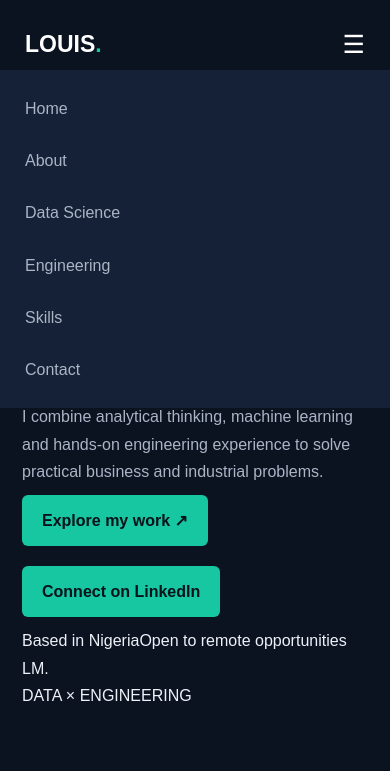
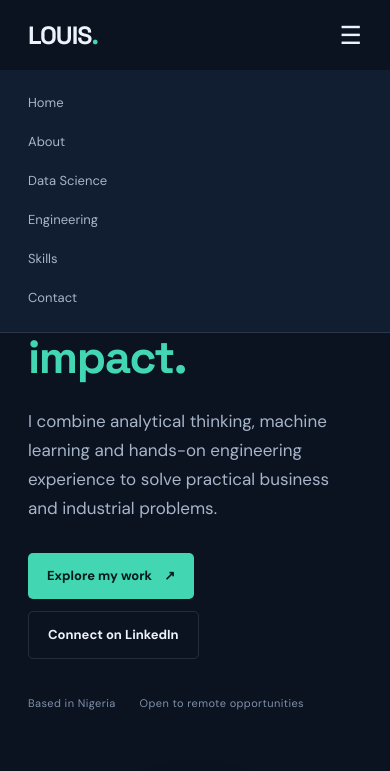
Before and after one commit to Louizz7/LOUIS-CHIBUZOR-MBAGWU-PORTFOLIO, a plain HTML site: page index.html in a window 390 px wide. Both pictures are taken after a click on the button "Toggle navigation". Shown: the top 771 px of the page. Drawn offline with Linux system fonts and the light colour scheme; no server answers.

Commit message:
Add responsive styling for portfolio redesign

```diff
--- a/styles.css
+++ b/styles.css
@@ -1,188 +1,59 @@
-* {
-    box-sizing: border-box;
-    margin: 0;
-    padding: 0;
-}
-
-html {
-    scroll-behavior: smooth;
-}
-
-body {
-    background: #0b1220;
-    color: #edf2f8;
-    font-family: Arial, sans-serif;
-    line-height: 1.7;
-}
-
-header {
-    max-width: 1100px;
-    margin: auto;
-    padding: 25px;
-    display: flex;
-    justify-content: space-between;
-    align-items: center;
-}
-
-.logo {
-    font-size: 23px;
-    font-weight: bold;
-    color: white;
-    text-decoration: none;
-}
-
-.logo span {
-    color: #16c7a1;
-}
-
-nav {
-    display: flex;
-    gap: 25px;
-}
-
-nav a {
-    color: #aab5c6;
-    text-decoration: none;
-}
-
-nav a:hover {
-    color: #16c7a1;
-}
-
-#menu {
-    display: none;
-}
-
-section {
-    max-width: 1100px;
-    margin: auto;
-    padding: 90px 25px;
-    border-top: 1px solid #ffffff15;
-}
-
-.hero {
-    min-height: 580px;
-    display: flex;
-    flex-direction: column;
-    justify-content: center;
-    align-items: flex-start;
-    border: none;
-}
-
-.eyebrow {
-    color: #16c7a1;
-    font-size: 12px;
-    letter-spacing: 2px;
-    margin-bottom: 20px;
-}
-
-h1 {
-    font-size: clamp(40px, 6vw, 65px);
-    line-height: 1.15;
-    margin-bottom: 25px;
-}
-
-h1 span {
-    display: block;
-    color: #16c7a1;
-}
-
-h2 {
-    font-size: 38px;
-    margin-bottom: 25px;
-}
-
-.intro {
-    max-width: 650px;
-    color: #aab5c6;
-    margin-bottom: 30px;
-}
-
-p {
-    color: #aab5c6;
-}
-
-.button {
-    display: inline-block;
-    background: #16c7a1;
-    color: #07131b;
-    padding: 12px 20px;
-    border-radius: 6px;
-    text-decoration: none;
-    margin: 10px 8px 10px 0;
-    font-weight: bold;
-}
-
-.button.secondary {
-    background: transparent;
-    color: white;
-    border: 1px solid #ffffff40;
-}
-
-.grid {
-    display: grid;
-    grid-template-columns: repeat(3, 1fr);
-    gap: 18px;
-    margin: 30px 0;
-}
-
-.grid article {
-    background: #142136;
-    border: 1px solid #ffffff15;
-    border-radius: 10px;
-    padding: 25px;
-}
-
-.grid h3 {
-    margin-bottom: 10px;
-    color: #16c7a1;
-}
-
-.project {
-    display: flex;
-    flex-direction: column;
-}
-
-.project a {
-    color: #16c7a1;
-    margin-top: 15px;
-}
-
-footer {
-    padding: 30px;
-    text-align: center;
-    border-top: 1px solid #ffffff15;
-}
-
-@media(max-width: 700px) {
-    #menu {
-        display: block;
-        background: none;
-        color: white;
-        border: none;
-        font-size: 25px;
-    }
-
-    nav {
-        display: none;
-        position: absolute;
-        top: 70px;
-        left: 0;
-        right: 0;
-        background: #142136;
-        padding: 25px;
-        flex-direction: column;
-    }
-
-    nav.open {
-        display: flex;
-    }
-
-    .grid {
-        grid-template-columns: 1fr;
-    }
-
-    section {
-        padding: 65px 22px;
-    }
-}
+:root{--bg:#0b1220;--panel:#111d30;--panel2:#14243a;--text:#edf3fa;--muted:#a7b5c8;--accent:#42d6b2;--line:rgba(220,235,255,.12);--font:'DM Sans',sans-serif;--display:'Space Grotesk',sans-serif}
+*{box-sizing:border-box;margin:0;padding:0}
+html{scroll-behavior:smooth;scroll-padding-top:90px}
+body{background:var(--bg);color:var(--text);font-family:var(--font);line-height:1.7}
+a{color:inherit;text-decoration:none}
+.site-header{height:78px;max-width:1180px;margin:auto;padding:0 28px;display:flex;align-items:center;justify-content:space-between}
+.logo{font:700 25px var(--display);letter-spacing:-1px}.logo span,.hero h1 span,.section-heading h2 span{color:var(--accent)}
+nav{display:flex;gap:27px}nav a{font-size:13px;color:var(--muted);transition:color .2s}nav a:hover,.text-link:hover,.social-links a:hover{color:var(--accent)}
+.menu-toggle{display:none;background:none;border:0;color:var(--text);font-size:25px;cursor:pointer}
+.hero{max-width:1180px;min-height:610px;margin:auto;padding:100px 28px 95px;display:grid;grid-template-columns:1.25fr .75fr;align-items:center;gap:50px}
+.eyebrow{font-size:11px;font-weight:700;letter-spacing:2px;color:var(--accent);margin-bottom:20px}
+.eyebrow span{color:var(--muted);padding:0 5px}
+h1,h2,h3{font-family:var(--display);letter-spacing:-1.4px}
+.hero h1{font-size:clamp(46px,6.4vw,76px);line-height:1.08;margin-bottom:25px}
+.lead{max-width:610px;color:var(--muted);font-size:17px}
+.hero-actions{display:flex;gap:12px;flex-wrap:wrap;margin-top:30px}
+.button{display:inline-flex;align-items:center;gap:12px;background:var(--accent);color:#071a1a;padding:12px 19px;border-radius:5px;font-size:13px;font-weight:700;transition:transform .2s,filter .2s}
+.button:hover{transform:translateY(-2px);filter:brightness(1.08)}
+.button-quiet{background:transparent;color:var(--text);border:1px solid var(--line)}
+.hero-meta{display:flex;gap:24px;margin-top:35px;color:#7f91a9;font-size:11px;letter-spacing:.4px}
+.hero-mark{height:340px;position:relative;display:grid;place-items:center}
+.orbit{position:absolute;border:1px solid rgba(66,214,178,.25);border-radius:50%;transform:rotate(-25deg)}
+.orbit-one{width:290px;height:180px}.orbit-two{width:230px;height:310px;transform:rotate(55deg)}
+.mark-core{width:145px;height:145px;border-radius:50%;display:grid;place-items:center;background:linear-gradient(145deg,#193b4b,#102238);border:1px solid rgba(66,214,178,.5);font:700 43px var(--display);box-shadow:0 0 70px rgba(66,214,178,.12)}
+.mark-core span{color:var(--accent)}.mark-tag{position:absolute;bottom:15px;font-size:10px;letter-spacing:3px;color:#8294a9}
+.section{max-width:1180px;margin:auto;padding:95px 28px;border-top:1px solid var(--line);display:grid;grid-template-columns:.85fr 1.15fr;gap:60px}
+.section-heading h2,.section-top h2{font-size:clamp(32px,4vw,46px);line-height:1.16}
+.about-copy{max-width:660px}.about-copy p{color:var(--muted);margin:0 0 17px}
+.text-link{display:inline-block;color:var(--accent);font-size:13px;font-weight:700;margin-top:12px}
+.projects-section{display:block}.section-top{display:flex;justify-content:space-between;align-items:end;gap:25px;margin-bottom:35px}
+.project-grid{display:grid;grid-template-columns:repeat(2,minmax(0,1fr));gap:18px}
+.project-card{background:var(--panel);border:1px solid var(--line);border-radius:9px;padding:27px;display:flex;flex-direction:column;min-height:300px}
+.project-card.featured{grid-column:1/-1;background:linear-gradient(120deg,#142b3c,#111d30)}
+.card-top{display:flex;justify-content:space-between;gap:12px;margin-bottom:22px}
+.project-type,.project-number{font-size:10px;letter-spacing:1.5px;color:var(--accent);font-weight:700}
+.project-number{color:#74869d}
+.project-card h3{font-size:24px;margin-bottom:12px}.project-card p{color:var(--muted);font-size:14px;max-width:720px}
+.metric-row{display:flex;gap:35px;flex-wrap:wrap;margin:24px 0}
+.metric-row div{display:flex;flex-direction:column}.metric-row strong{font:600 22px var(--display);color:var(--accent)}.metric-row small{font-size:10px;color:#91a1b5}
+.tags{display:flex;gap:8px;flex-wrap:wrap;margin:20px 0}.tags span{font-size:10px;color:#b8c7d8;border:1px solid var(--line);padding:4px 9px;border-radius:20px}
+.card-link{font-size:12px;font-weight:700;color:var(--accent);margin-top:auto;padding-top:12px}
+.note{font-size:11px;color:#74869d;margin-top:17px}
+.experience-list{border-top:1px solid var(--line)}
+.experience{display:grid;grid-template-columns:175px 1fr;gap:30px;padding:28px 0;border-bottom:1px solid var(--line)}
+.experience-date{font-size:10px;letter-spacing:1.2px;color:var(--accent);padding-top:7px}
+.experience h3,.education-copy h3{font-size:20px;margin-bottom:10px}.experience h3 span{font:400 14px var(--font);letter-spacing:0;color:var(--muted)}
+.experience p,.experience li,.education-copy p,.education-copy li{color:var(--muted);font-size:13px}
+.experience ul,.education-copy ul{padding-left:18px;margin-top:12px}.experience li,.education-copy li{margin:5px 0}
+.skills-grid{display:grid;grid-template-columns:repeat(2,1fr);gap:12px}
+.skills-grid article{background:var(--panel);border:1px solid var(--line);padding:20px;border-radius:7px}
+.skills-grid h3{font-size:17px;color:var(--accent);margin-bottom:8px}.skills-grid p{font-size:12px;color:var(--muted)}
+.education-copy h3:not(:first-child){margin-top:30px}
+.contact-section{max-width:1180px;margin:0 auto;padding:100px 28px;border-top:1px solid var(--line)}
+.contact-section h2{font-size:clamp(42px,6vw,68px);line-height:1.08;margin-bottom:18px}
+.contact-section>p:not(.eyebrow){color:var(--muted);max-width:520px;margin-bottom:24px}
+.social-links{display:flex;gap:22px;margin-top:28px}.social-links a{font-size:12px;color:var(--muted)}
+footer{border-top:1px solid var(--line);padding:23px max(28px,calc((100% - 1124px)/2));display:flex;justify-content:space-between;gap:15px;color:#77889d;font-size:11px}
+@media(max-width:760px){.site-header{height:70px}.menu-toggle{display:block}nav{display:none;position:absolute;z-index:5;top:70px;left:0;right:0;padding:22px 28px;background:#111d30;border-bottom:1px solid var(--line);flex-direction:column;gap:17px}nav.open{display:flex}.hero{grid-template-columns:1fr;padding-top:75px;min-height:auto}.hero-mark{height:250px}.orbit-one{width:230px;height:145px}.orbit-two{width:180px;height:250px}.section{grid-template-columns:1fr;gap:25px;padding:70px 24px}.section-top{align-items:flex-start;flex-direction:column}.project-grid{grid-template-columns:1fr}.project-card.featured{grid-column:auto}.experience{grid-template-columns:1fr;gap:8px}.skills-grid{grid-template-columns:1fr}.contact-section{padding:75px 24px}footer{padding:22px 24px;flex-direction:column}}
+@media(prefers-reduced-motion:reduce){html{scroll-behavior:auto}*,*::before,*::after{transition:none!important}}
```
